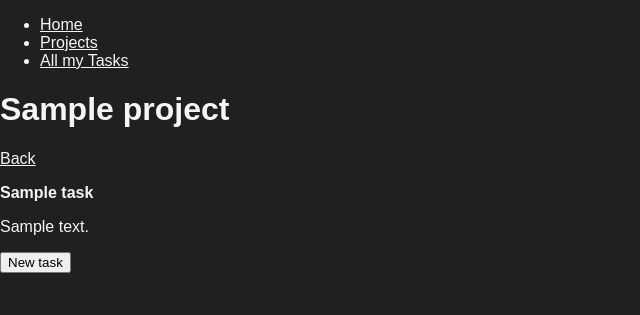
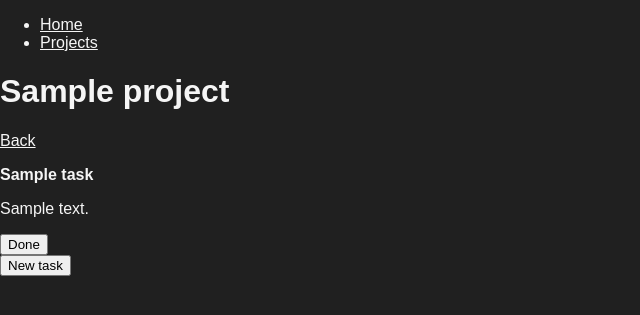
Before and after one commit to estefancayuela/TaskManager, a Django app: page /projects/1 in a window 1280 px wide. Shown: the top 315 px of the page, without its empty margins (0-640 px from the left). Run offline with Django 5.2, Linux system fonts and the light colour scheme; tables that the repository leaves empty hold one stand-in row (values such as "Sample post").

Commit message:
All_tasks view deleted
To simplify the app i deleted "all tasks" view, you can only view the task from each one project (for the moment)

```diff
--- a/myapp/templates/layouts/base.html
+++ b/myapp/templates/layouts/base.html
@@ -12,7 +12,6 @@
         <ul>
             <li><a href="/">Home</a></li>
             <li><a href="/projects">Projects</a></li>
-            <li><a href="/tasks">All my Tasks</a></li>
         </ul>
     </nav>
     {% block content %}
--- a/myapp/templates/projects/project_detail.html
+++ b/myapp/templates/projects/project_detail.html
@@ -7,8 +7,13 @@
     {% for single_task in task_filtered %}
         <b><p>{{ single_task.title }}</p></b>
         <p>{{ single_task.description }}</p>
+        <a href="{% url 'done_task' single_task.id %}">
+            <button>
+                Done
+            </button>
+        </a>
     {% endfor %}
-    <form method="post">
+    <form method="POST">
         {% csrf_token %}
         <button>New task</button>
     </form>
--- a/myapp/templates/tasks/tasks.html
+++ b/myapp/templates/tasks/tasks.html
@@ -8,7 +8,11 @@
 {% if task.done == False %}
     <h2>{{ task.title }} - {{ task.project.name}} </h2>
     <p><b>{{ task.description }}</b></p>
-    <button>Done</button>
+    <a href="{% url 'done_task' task.id %}">
+        <button>
+            Done
+        </button>
+    </a>
     <a href="{% url 'delete_task' task.id %}" onclick="return confirm('¿Estás seguro de que quieres eliminar esta tarea?');">
         <button>
             Delete
--- a/myapp/urls.py
+++ b/myapp/urls.py
@@ -6,8 +6,9 @@ urlpatterns = [
     path('projects/', views.projects, name='all_projects'),
     path('projects/<int:id>', views.project_detail, name='project_details'),
     path('create_project/', views.create_project, name='create_project'),
-    path('tasks/', views.tasks, name='all_tasks'),
+    #path('tasks/', views.tasks, name='all_tasks'),
     path('create_task/<int:id>', views.create_task, name='create_task'),
     path('delete_project/<int:id>/', views.delete_project, name='delete_project'),
     path('delete_task/<int:id>/', views.delete_task, name='delete_task'),
+    path('done_task/<int:id>/', views.done_task, name='done_task'),
 ]
--- a/myapp/views.py
+++ b/myapp/views.py
@@ -31,7 +31,7 @@ def project_detail(request, id):
         return render(request,
                     'projects/project_detail.html',
                     {'project': project, 'task_filtered': task_filtered})
-    elif request.method == 'POST':
+    else:
         return redirect('/create_task/%s' % id)
 
 
@@ -51,15 +51,20 @@ def create_task(request, id):
         return render(request,
                       'tasks/create_task.html',
                       {'form': CreateNewTask()})
-
-    elif request.method == 'POST':
+    else:
         Task.objects.create(
             title=request.POST['title'],
             description=request.POST['description'],
             project_id=id,)
-        return redirect({'/projects/%s' % id})
+        return redirect('/projects/%s' % id)
 
 def delete_task(request, id):
     TaskToDelete = get_object_or_404(Task, id=id)
     TaskToDelete.delete()
     return redirect('/tasks/')
+
+def done_task(request, id):
+    task = get_object_or_404(Task, id=id)
+    task.done = True
+    task.save()
+    return redirect('/projects/%s' % task.project_id)
```
